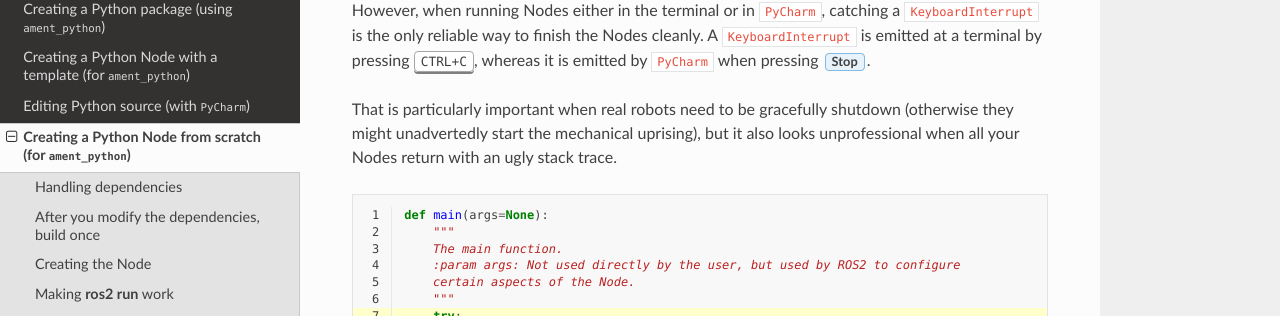
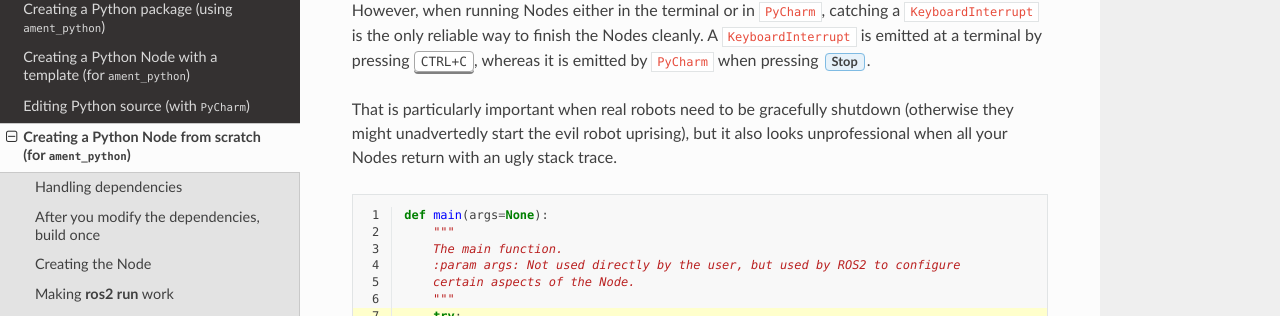
Before and after one commit to mmmarinho/ROS2_Tutorial, a Sphinx documentation site: the page built from docs/source/create_python_node_from_scratch.rst, in a window 1280 px wide and 900 px high, scrolled down 4763 px. Shown: the part 256-572 px from the top of the window. Built offline with Sphinx 7.4.7 and the Read the Docs theme 2.0.0, drawn with Linux system fonts in a browser that asks for light colours.

Commit message:
Update create_python_node_from_scratch.rst

```diff
--- a/docs/source/create_python_node_from_scratch.rst
+++ b/docs/source/create_python_node_from_scratch.rst
@@ -177,7 +177,7 @@
 
 However, when running Nodes either in the terminal or in :code:`PyCharm`, catching a :code:`KeyboardInterrupt` is the only reliable way to finish the Nodes cleanly. A :code:`KeyboardInterrupt` is emitted at a terminal by pressing :kbd:`CTRL+C`, whereas it is emitted by :code:`PyCharm` when pressing :guilabel:`Stop`.
 
-That is particularly important when real robots need to be gracefully shutdown (otherwise they might unadvertedly start the mechanical uprising), but it also looks unprofessional when all your Nodes return with an ugly stack trace.
+That is particularly important when real robots need to be gracefully shutdown (otherwise they might unadvertedly start the evil robot uprising), but it also looks unprofessional when all your Nodes return with an ugly stack trace.
 
 .. literalinclude:: ../scripts/print_forever_node.py
    :language: python
```
